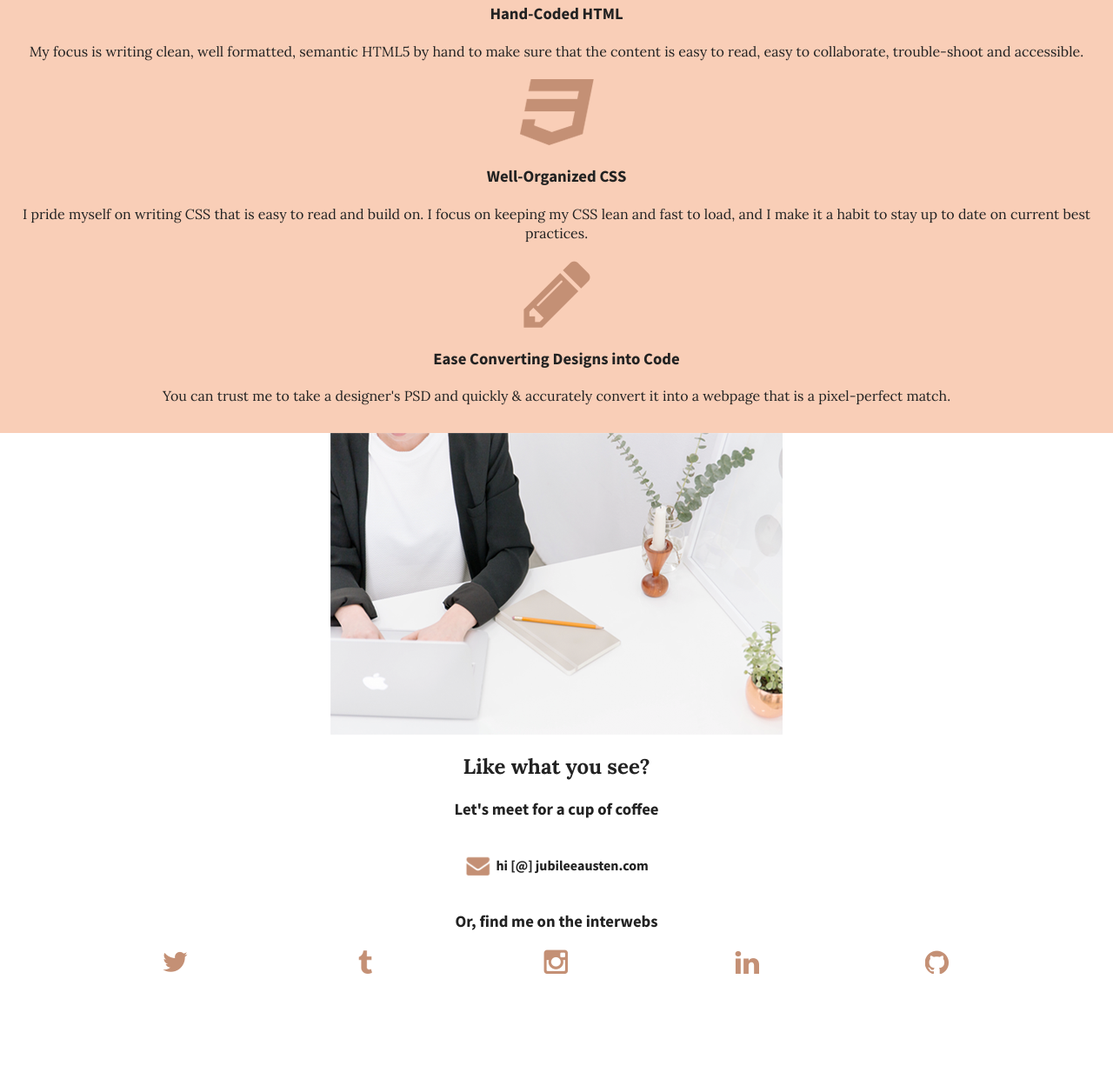
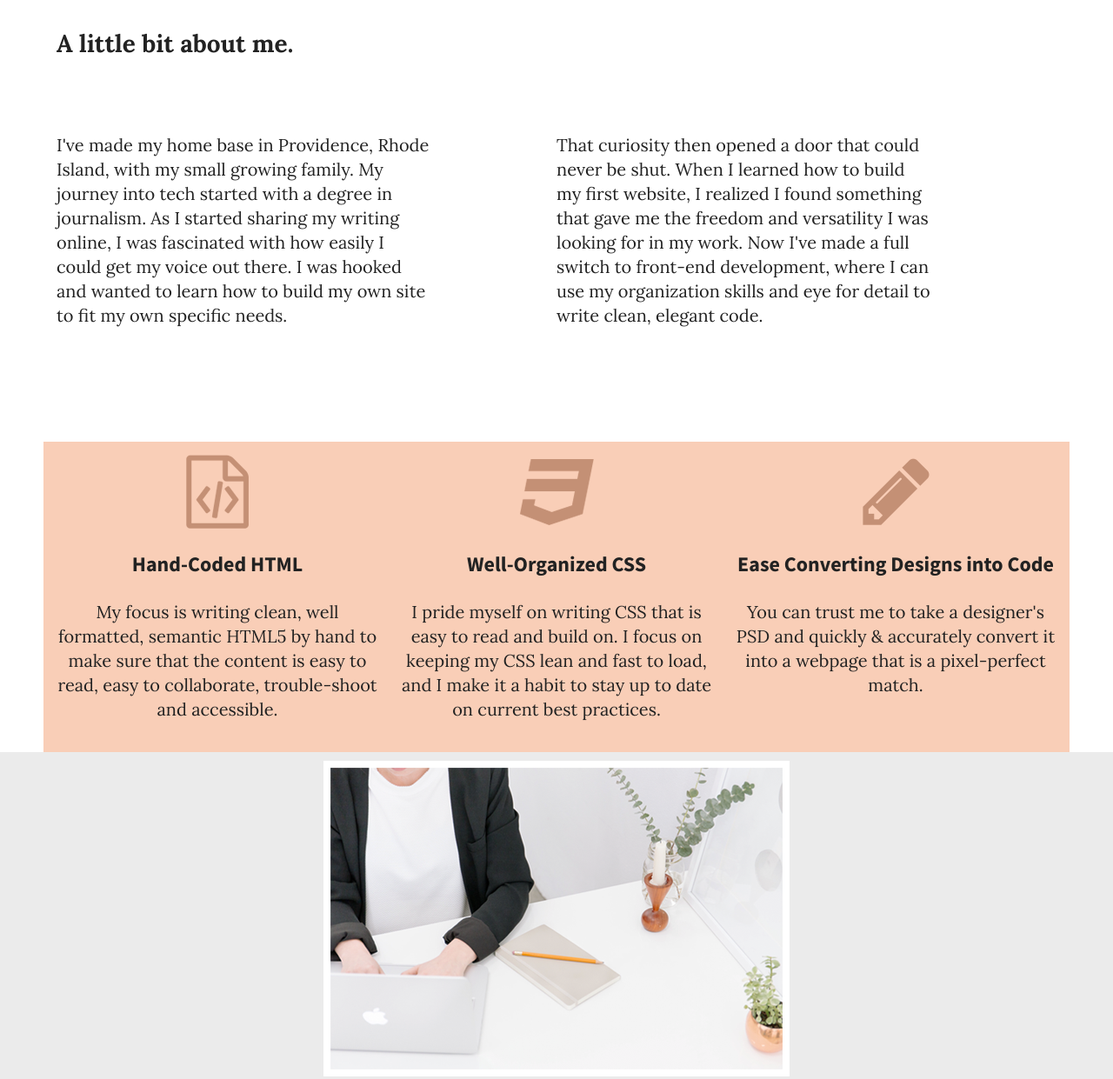
Before and after one commit to CalenFeaElen/jubilee-austen, a website: page index.html in a window 1280 px wide. Shown: the part 502-1743 px from the top of the page at 87% size. Before the commit the page ends 1638 px from the top, so only its background shows below. Drawn offline with Linux system fonts and the light colour scheme.

Commit message:
Added CSS for tablets

```diff
--- a/css/main.css
+++ b/css/main.css
@@ -133,6 +133,10 @@ span {
   background: #f9ceb7;
 }
 
+footer {
+  background: #ebebeb;
+}
+
 
 /*MOBILE STYLES-----------------------------------------------------------*/
 .top {
@@ -142,14 +146,14 @@ span {
 
 h1 {
   padding-left: 10px;
-  padding-right:10px;
+  padding-right: 10px;
 }
 
 nav li {
   padding: 5px;
 }
 
-.about  {
+.about {
   padding-left: 5px;
   padding-right: 5px;
 }
@@ -172,10 +176,19 @@ main {
 
 footer {
   text-align: center;
+  padding-top: 10px;
 }
 
 .contact img {
   max-width: 100%;
+}
+
+#contact1 img {
+  max-width: 90%;
+  height: auto;
+  border: white solid 5px;
+  margin-left: auto;
+  margin-right: auto;
 }
 
 
@@ -295,6 +308,64 @@ footer {
 
 @media only screen and (min-width: 35em) {
   /* Style adjustments for viewports that meet the condition */
+
+  header {
+    min-height: 500px;
+  }
+
+  h4 {
+    font-size: 1.25em;
+  }
+
+  header h1 {
+    font-size: 2.5em;
+    max-width: 500px;
+    padding-left: 10px;
+  }
+
+  nav {
+    font-size: 1.25em;
+  }
+
+  .top {
+    justify-content: space-between;
+    padding-right: 10px;
+  }
+
+  .about {
+    padding-left: 15px;
+    padding-right: 15px;
+  }
+
+  .about h2 {
+    font-size: 1.75em;
+  }
+
+  p {
+    font-size: 1.25em;
+  }
+
+  .skills {
+    display: grid;
+    grid-template-columns: 1fr 1fr 1fr;
+    padding-left: 5px;
+    padding-right: 5px;
+  }
+
+  h3 {
+    font-size: 1.5em;
+  }
+
+  footer h2 {
+    font-size: 1.75em;
+  }
+
+  #contact1 img {
+    border-width: 8px;
+  }
+
+  .social-media img {
+    width: 40px;
   }
 
   @media print,
@@ -302,7 +373,46 @@ footer {
   (min-resolution: 1.25dppx),
   (min-resolution: 120dpi) {
     /* Style adjustments for high resolution devices */
+
   }
+
+  @media only screen and (min-width: 62em) {
+
+    main {
+      padding-left: 50px;
+      padding-right: 50px;
+    }
+
+
+
+    .about {
+      display: grid;
+      grid-auto-rows: 1fr 3fr;
+      grid-template-columns: 1fr 1fr;
+      min-height: 500px;
+    }
+
+    .about h2 {
+      grid-column: 1 / 2;
+      grid-row: 1 / 2;
+    }
+
+    .p1 {
+      grid-row: 2 / 3;
+      grid-column: 1 / 2;
+    }
+
+    .p2 {
+      grid-row: 2 / 3;
+      grid-column: 2 / 3;
+    }
+
+    .about p {
+      max-width: 75%;
+    }
+
+  }
+
 
   /* ==========================================================================
    Print styles.
--- a/index.html
+++ b/index.html
@@ -30,7 +30,7 @@
         <ul>
           <li><a href="#about">About</a></li>
           <li><a href="#skills">Work</a></li>
-          <li><a href="#contact">Contact</a></li>
+          <li><a href="#contact1">Contact</a></li>
         </ul>
       </nav>
     </div>
@@ -39,7 +39,12 @@
   <main>
     <div class="about" id="about">
       <h2>A little bit about me.</h2>
-      <p>I've made my home base in Providence, Rhode Island, with my small growing family. My journey into tech started with a degree in journalism. As I started sharing my writing online, I was fascinated with how easily I could get my voice out there. I was hooked and wanted to learn how to build my own site to fit my own specific needs. <br><br> That curiosity then opened a door that could never be shut. When I learned how to build my first website, I realized I found something that gave me the freedom and versatility I was looking for in my work. Now I've made a full switch to front-end development, where I can use my organization skills and eye for detail to write clean, elegant code.
+        <div class="p1">
+          <p>I've made my home base in Providence, Rhode Island, with my small growing family. My journey into tech started with a degree in journalism. As I started sharing my writing online, I was fascinated with how easily I could get my voice out there. I was hooked and wanted to learn how to build my own site to fit my own specific needs. </p>
+        </div>
+        <div class="p2">
+          <p>That curiosity then opened a door that could never be shut. When I learned how to build my first website, I realized I found something that gave me the freedom and versatility I was looking for in my work. Now I've made a full switch to front-end development, where I can use my organization skills and eye for detail to write clean, elegant code.</p>
+        </div>
     </div>
     <div class="skills" id="skills">
       <div class="skill">
@@ -60,7 +65,7 @@
     </div>
   </main>
   <footer>
-    <div class="contact" id="contact"><img src="img/contact.png" alt="Picture of a person working on a laptop"></div>
+    <div class="contact" id="contact1"><img src="img/contact.png" alt="Picture of a person working on a laptop"></div>
     <div class="contact">
       <h2>Like what you see?</h2>
       <h3>Let's meet for a cup of coffee</h3>
```
Lines whose indentation alone changed are shown as unchanged.
